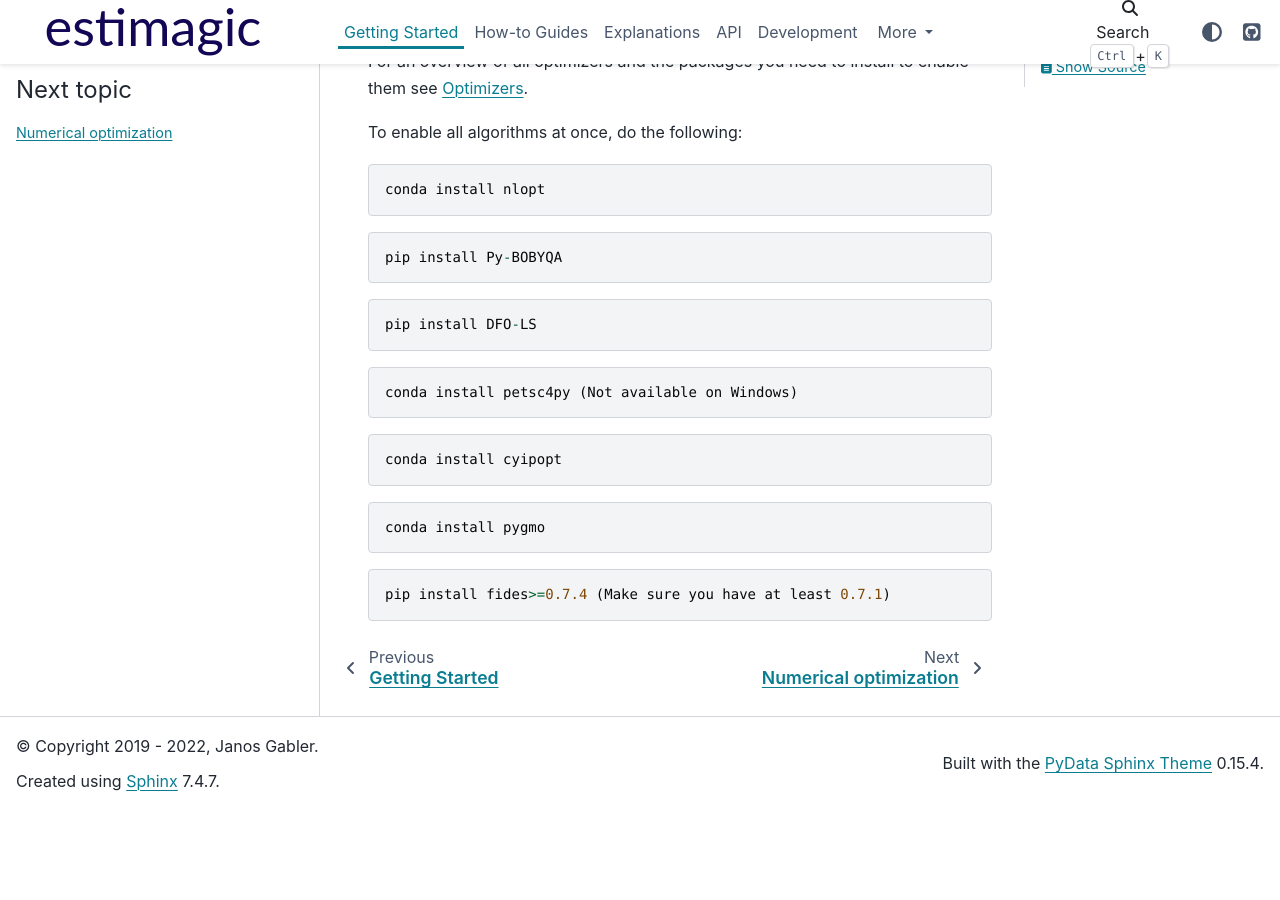
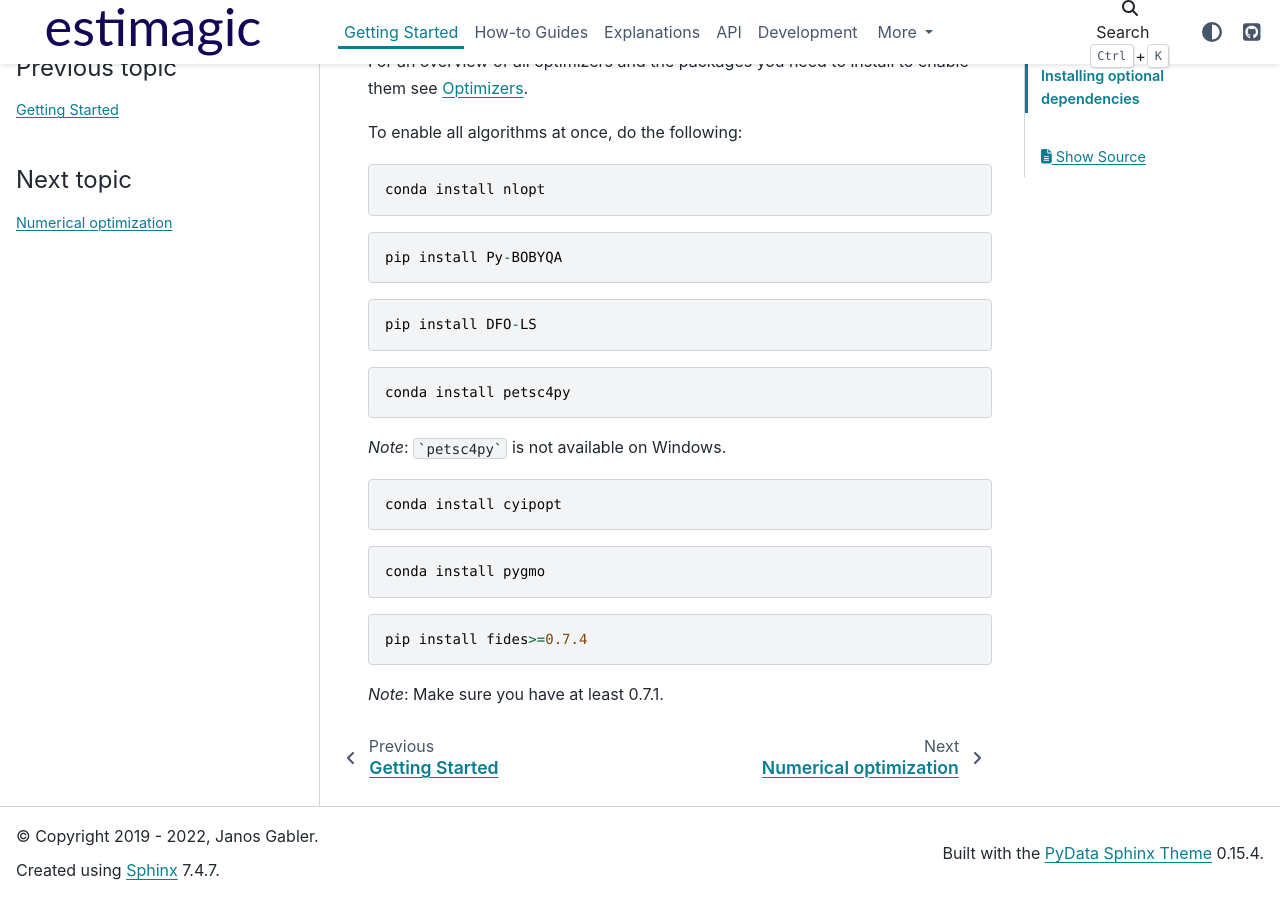
Before and after one commit to optimagic-dev/optimagic, a Sphinx documentation site: the page built from docs/source/getting_started/installation.rst, in a window 1280 px wide and 900 px high, scrolled down 749 px. Built offline with Sphinx 7.4.7 and the PyData theme 0.15.4, drawn with Linux system fonts in a browser that asks for light colours; pages that are not in the unit, such as notebooks, are missing from menus; before the commit the page ends 1559 px from its top, so only the background shows below that.

Commit message:
Edit installation file.

````diff
--- a/docs/source/getting_started/installation.rst
+++ b/docs/source/getting_started/installation.rst
@@ -51,7 +51,9 @@
 
 .. code-block::
 
-    conda install petsc4py (Not available on Windows)
+    conda install petsc4py
+
+*Note*: ```petsc4py``` is not available on Windows.
 
 .. code-block::
 
@@ -63,4 +65,6 @@
 
 .. code-block::
 
-    pip install fides>=0.7.4 (Make sure you have at least 0.7.1)
+    pip install fides>=0.7.4
+
+*Note*: Make sure you have at least 0.7.1.
````
